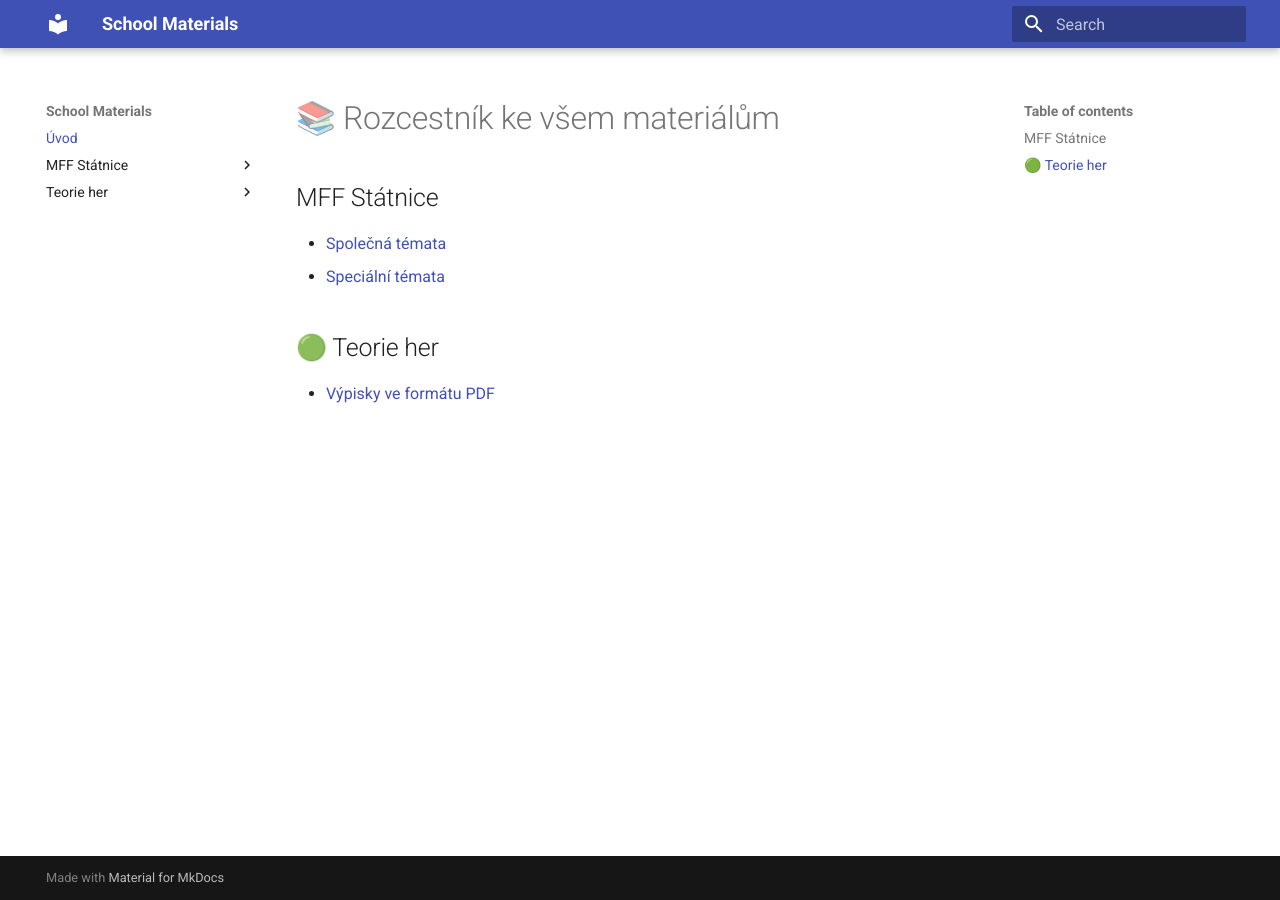
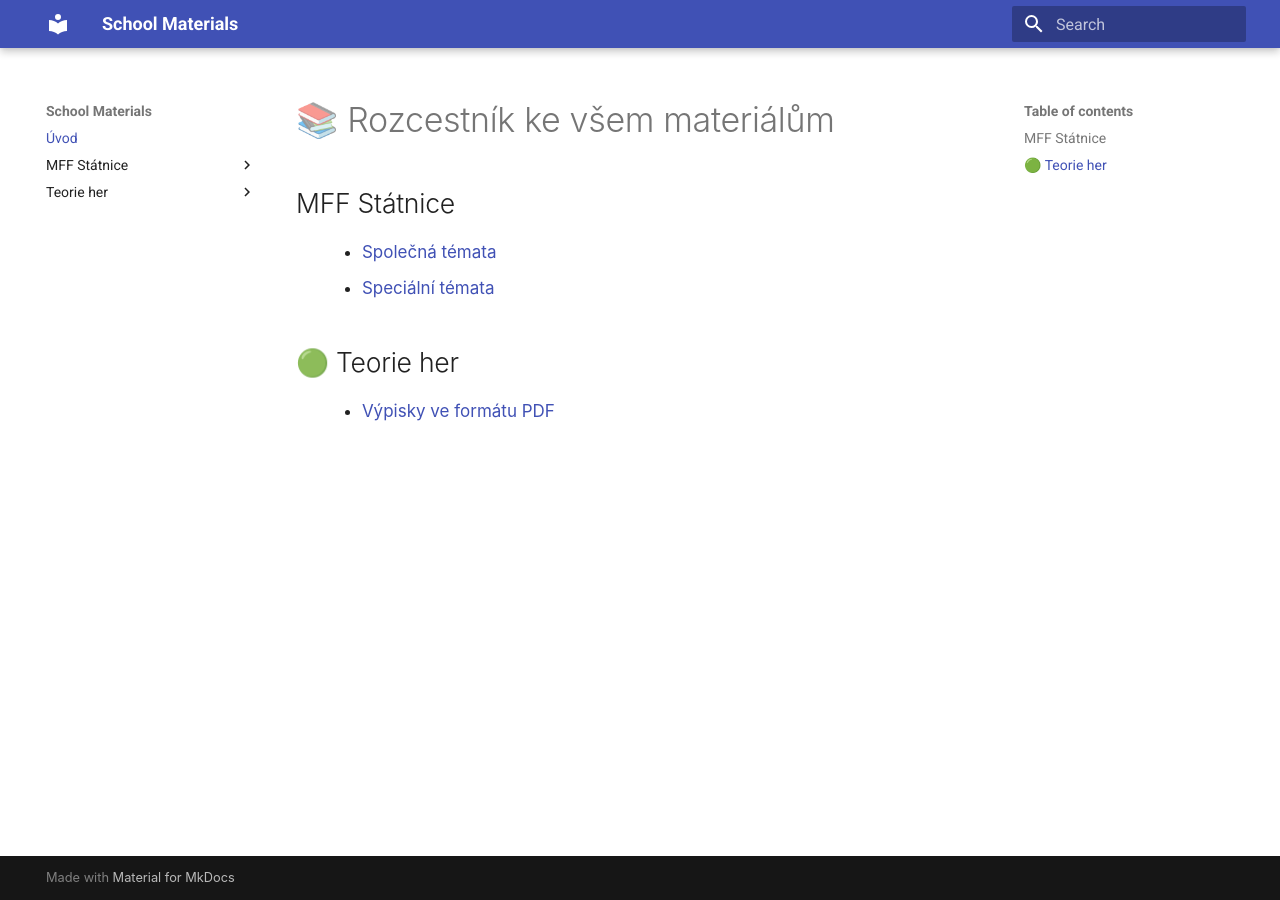
Before and after one commit to vaclavkouril/school_materials, an MkDocs documentation site: the page built from docs/index.md, in a window 1280 px wide. Built offline with MkDocs 1.6.1 and Material for MkDocs 9.7.7, drawn with Linux system fonts in a browser that asks for light colours.

Commit message:
added more styling

```diff
--- /dev/null
+++ b/docs/css/obsidian-like.css
@@ -0,0 +1,44 @@
+/* základní layout */
+.md-typeset {
+  line-height: 1.6;
+  font-size: 17px;
+  font-family: 'Inter', 'Segoe UI', sans-serif;
+}
+
+/* seznamy s ✓ */
+.md-typeset li:has(input[type=checkbox]:checked)::before {
+  content: "✓ ";
+  color: green;
+}
+
+/* wikilinky */
+a.wikilink {
+  color: #3c99dc;
+  text-decoration: underline dashed;
+}
+
+.md-typeset p {
+  margin: 1em 0;
+}
+
+.md-typeset ul,
+.md-typeset ol {
+  margin-top: 0.5em;
+  margin-bottom: 0.5em;
+  padding-left: 2em;
+}
+
+.md-typeset li {
+  margin-bottom: 0.4em;
+}
+
+.md-typeset blockquote {
+  border-left: 3px solid #ccc;
+  padding-left: 1em;
+  color: #666;
+}
+
+.md-typeset .task-list-item input[type=checkbox] {
+  transform: scale(1.2);
+  margin-right: 0.6em;
+}
--- a/docs/js/math-render.js
+++ b/docs/js/math-render.js
@@ -2,7 +2,10 @@ document$.subscribe(() => {
   renderMathInElement(document.body, {
     delimiters: [
       {left: "$$", right: "$$", display: true},
-      {left: "$", right: "$", display: false}
-    ]
+      {left: "$", right: "$", display: false},
+      {left: "\\(", right: "\\)", display: false},
+      {left: "\\[", right: "\\]", display: true}
+    ],
+    throwOnError: false
   });
 });
--- a/mkdocs.yml
+++ b/mkdocs.yml
@@ -46,20 +46,25 @@ markdown_extensions:
       repo_url_shorthand: true
       user: starvex
       repo: school_materials
+  - pymdownx.wikilinks:
+      base_url: ''
+      end_url: ''
+      html_class: wikilink
 
 extra_javascript:
   - https://cdn.jsdelivr.net/npm/katex@0.16.4/dist/katex.min.js
   - https://cdn.jsdelivr.net/npm/katex@0.16.4/dist/contrib/auto-render.min.js
-  - js/math-render.js  # vytvoříme v dalším kroku
+  - js/math-render.js
 
 extra_css:
-  - css/custom.css
+  - css/obsidian-like.css
   - https://cdn.jsdelivr.net/npm/katex@0.16.4/dist/katex.min.css
 
 nav:
   - Úvod: index.md
   - MFF Státnice:
-      - Rozcestník: mff_statnice/spec-main.md
+      - Společná část: mff_statnice/spec-main.md
+      - Specializace: mff_statnice/spec-main.md
   - Teorie her:
       - Výpisky (PDF): alg_game_theory/build/main.pdf
 
```
